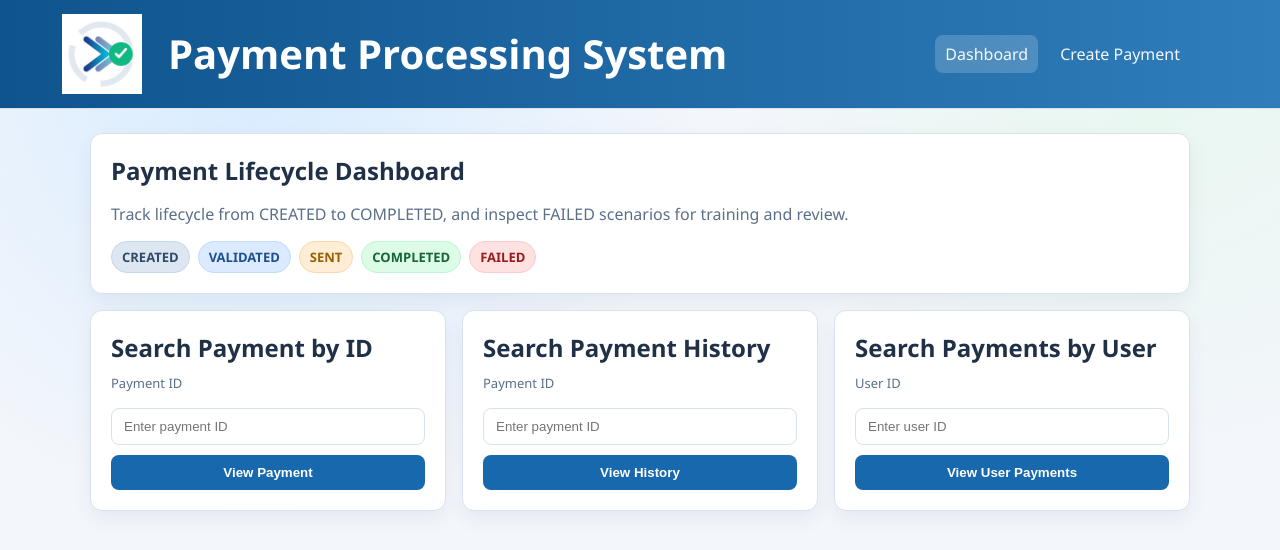
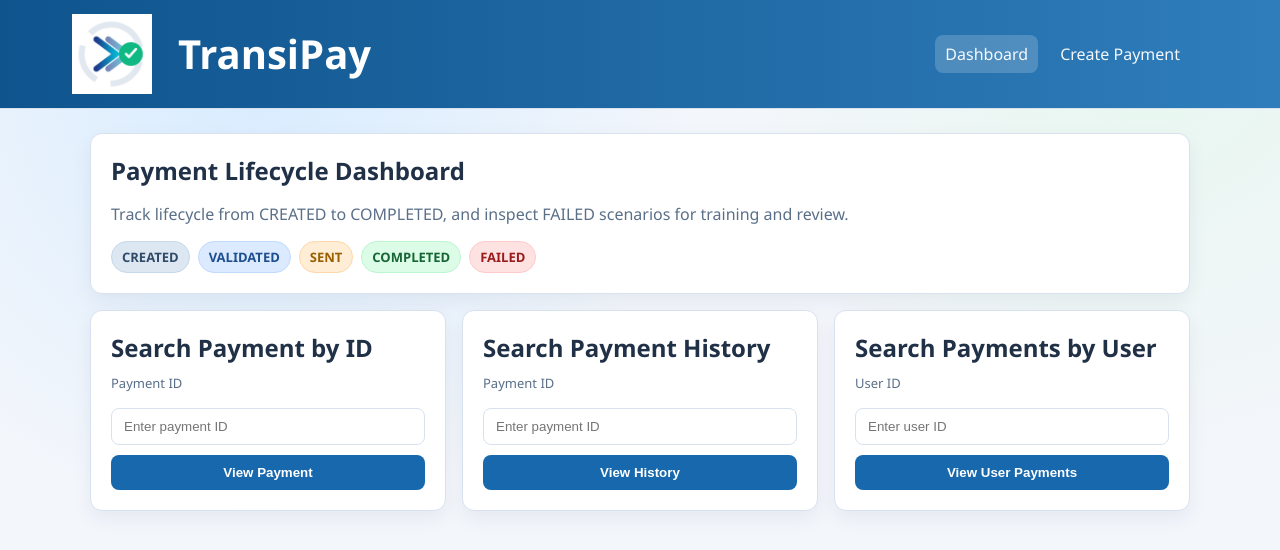
Before and after one commit to Neueda-Learning/Token_Burner, a Vue app in the folder frontend/: page /dashboard#/dashboard in a window 1280 px wide. Shown: the top 550 px of the page. Built offline with nearby package versions, Linux system fonts and the light colour scheme; no server answers.

Commit message:
modify system name

```diff
--- a/frontend/index.html
+++ b/frontend/index.html
@@ -4,7 +4,7 @@
 <head>
   <meta charset="UTF-8" />
   <meta name="viewport" content="width=device-width, initial-scale=1.0" />
-  <title>Payment Processing System</title>
+  <title>TransiPay</title>
 </head>
 
 <body>
--- a/frontend/src/components/AppHeader.vue
+++ b/frontend/src/components/AppHeader.vue
@@ -3,7 +3,7 @@
     <div class="inner">
       <RouterLink :to="{ name: 'dashboard' }" class="brand">
         <img :src="logoUrl" alt="Logo" class="logo" />
-        <span>Payment Processing System</span>
+        <span>TransiPay</span>
       </RouterLink>
       <nav class="nav">
         <RouterLink :to="{ name: 'dashboard' }" class="nav-link">Dashboard</RouterLink>
@@ -56,7 +56,7 @@ import logoUrl from "../assets/logo.jpg";
 .logo {
   width: 80px;
   height: 80px;
-  margin-left: -28px;
+  margin-left: -18px;
   display: block;
 }
 
```
